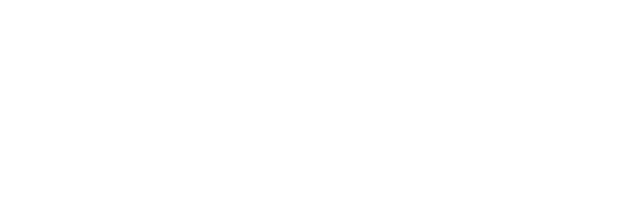
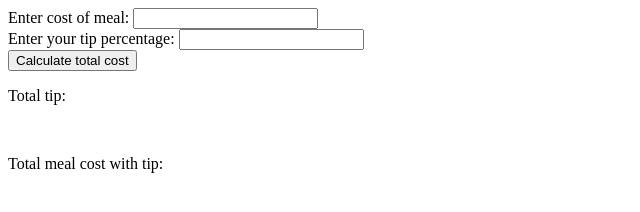
Before and after one commit to tayloriggy/jsproject-7, a plain HTML site: page index.html in a window 1280 px wide. Shown: the whole page, without its empty margins (0-640 px from the left). Drawn offline with Linux system fonts and the light colour scheme.

Commit message:
Added content to index.html and script.js files. Tip calculator application.

```diff
--- a/index.html
+++ b/index.html
@@ -7,6 +7,18 @@
     <title>Document</title>
 </head>
 <body>
+    <form>
+        <label for="cost" id="enterCost">Enter cost of meal:</label>
+        <input type="number" id="cost" min="1" step="any"/><br>
+
+        <label for="tips">Enter your tip percentage:</label>
+        <input type="number" id="tip"/><br>
+
+        <form name="formname" onsubmit="return false"></form>
+        <input type="submit" value="Calculate total cost" onclick="tipCalculator()"><br>
+        <p>Total tip: <span id="tipTotal"></span></p><br>
+        <p>Total meal cost with tip: <span id="tCost"></span></p>
+    </form>
     <script src="script.js"></script>
 </body>
 </html>
--- a/script.js
+++ b/script.js
@@ -1,5 +1,24 @@
 /*Create a Github repository for this project.
--You should have a form where a user is able to input the cost of the meal.
--The form should also let the user choose the percentage tip they want to give.
--When they submit the form, show them the total with tip added.
--Display the total tip amount as well so they know how much they're tipping.*/
+-You should have a form where a user is able to input the cost of the meal. utilize form tag with input number (currency)
+-The form should also let the user choose the percentage tip they want to give. allow user to enter tip amount (percentage)
+-When they submit the form, show them the total with tip added. use onClick() event to display total cost with tip figured in
+-Display the total tip amount as well so they know how much they're tipping.  in dollars amount, not %
+
+Define a variable that represents cost of meal in U.S. currency
+Define a variable that represents tip amount in percentage
+Define a variable that stores calculation of tip total: cost * tip (%) = tip amount
+Define a variable that stores sum of tip amt and meal cost = total meal cost
+
+*/
+
+let mealCost = document.getElementById("cost").value;
+let tip = document.getElementById("tip").value;
+let tipValue = mealCost * (tip/100); //tip total amount
+let totalBill = mealCost + tipValue; //total meal cost with tip figured in
+
+function tipCalculator () {
+    document.getElementById("tipTotal").innerHTML = `${tipValue}`;
+    document.getElementById("tCost").innerHTML = `${totalBill}`;
+    console.log(tipValue);
+    console.log(totalBill);
+}
```
